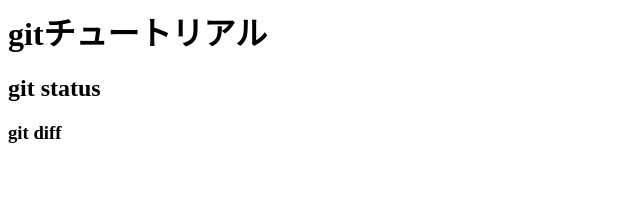
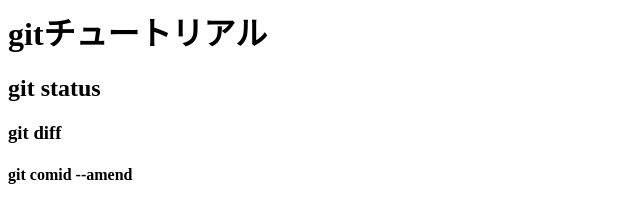
Before and after one commit to yama3483/git_tutorial, a plain HTML site: page index.html in a window 1280 px wide. Shown: the whole page, without its empty margins (0-640 px from the left). Drawn offline with Linux system fonts and the light colour scheme.

Commit message:
git commit --amendを追記

```diff
--- a/index.html
+++ b/index.html
@@ -1,3 +1,4 @@
 <h1>gitチュートリアル</h1>
 <h2>git status</h2>
 <h3>git diff</h3>
+<h4>git comid --amend</h4>
```
